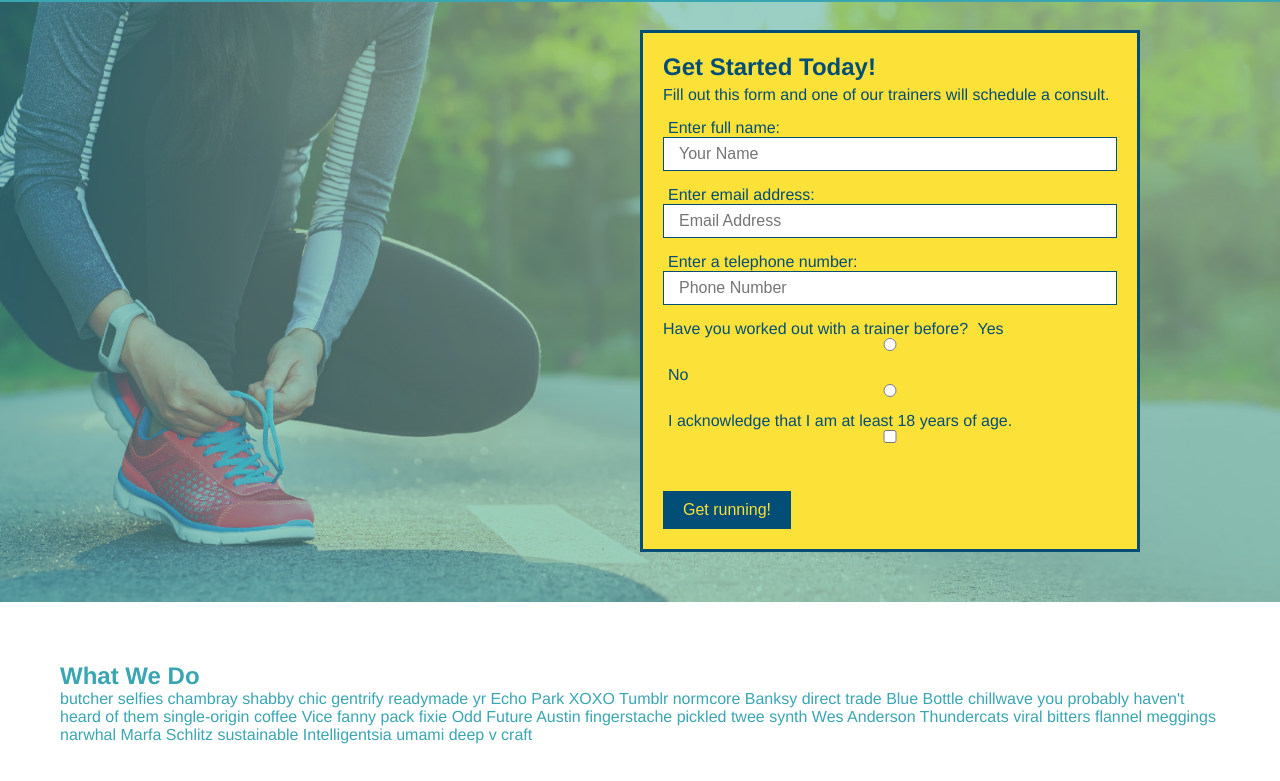
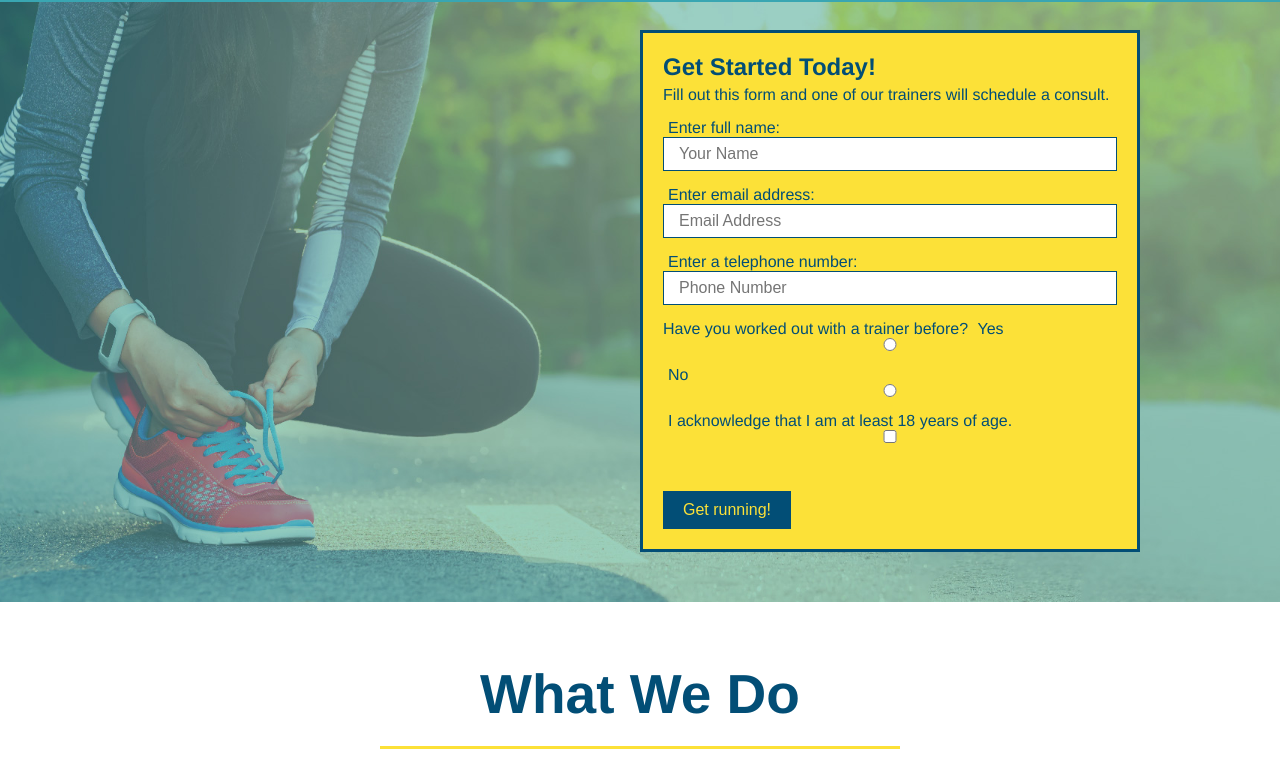
Before and after one commit to andrewgettz/runBuddy, a plain HTML site: page index.html in a window 1280 px wide. Shown: the part 80-861 px from the top of the page. Drawn offline with Linux system fonts and the light colour scheme; files that its build step writes are made by us from their sources; files whose address does not match are found by name.

Commit message:
style was we do section

```diff
--- a/assets/css/style.css
+++ b/assets/css/style.css
@@ -128,3 +128,39 @@ header {
 
 
   /* Hero Style End */
+
+
+  /* Intro Style Start*/
+
+  .intro {
+
+    text-align: center;
+
+  }
+
+  .intro h2 {
+
+    font-size: 55px;
+    color:#024e76;
+    margin-bottom: 35px;
+    padding: 0 100px 20px 100px;
+    border-bottom: 3px solid;
+    border-color: #fce138;
+    display: inline-block;
+
+  }
+
+  .intro p {
+
+line-height: 1.7;
+color: #39a6b2;
+width: 80%;
+font-size: 20px;
+margin: 0 auto;
+
+  }
+
+
+
+
+  /*Intro Style End*/
--- a/index.html
+++ b/index.html
@@ -102,7 +102,7 @@
 
         <!--"What we do" section-->
 
-        <section id="what-we-do">
+        <section id="what-we-do" class="intro">
             <h2> What We Do</h2>
 
             <p>
```
